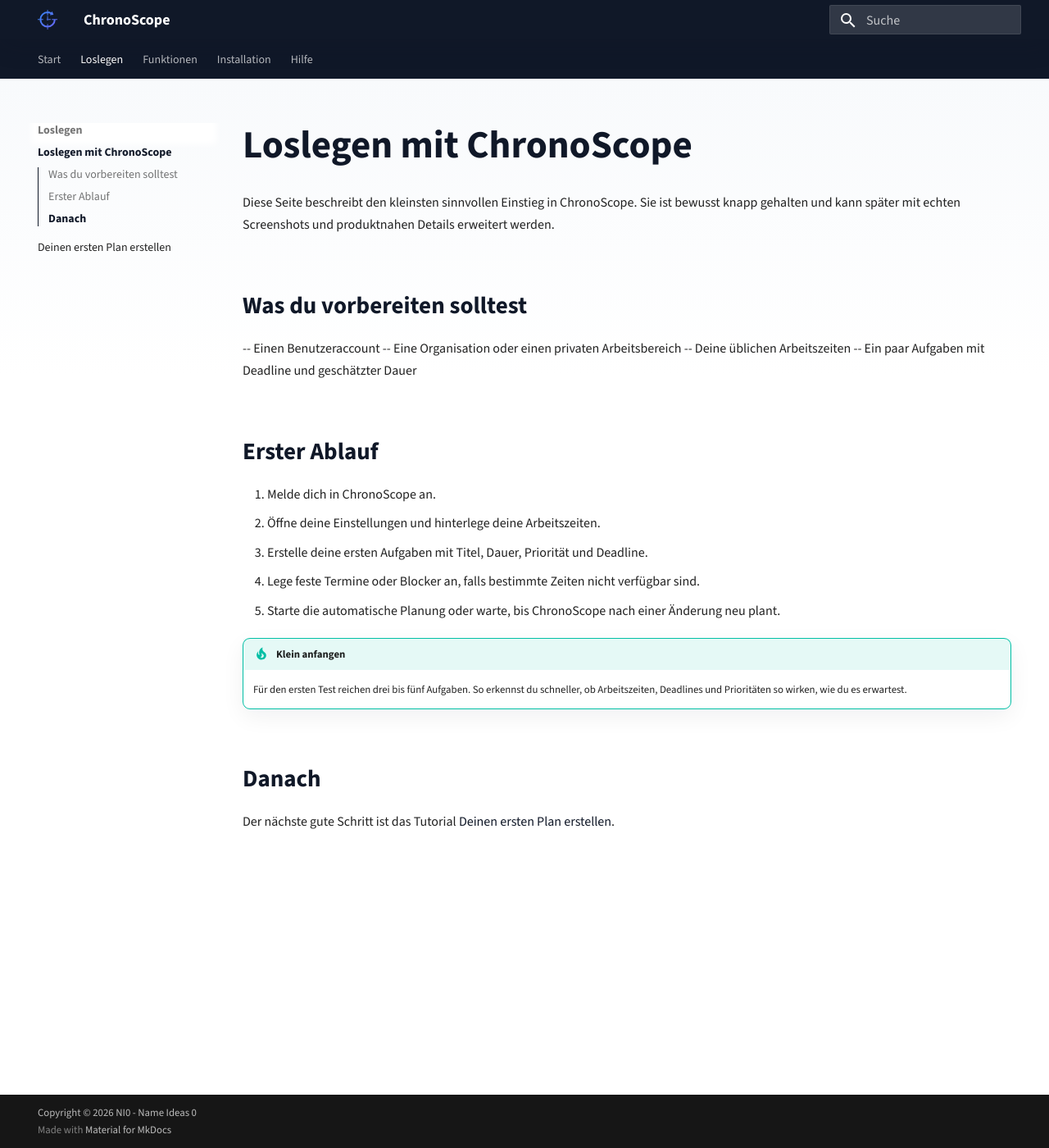
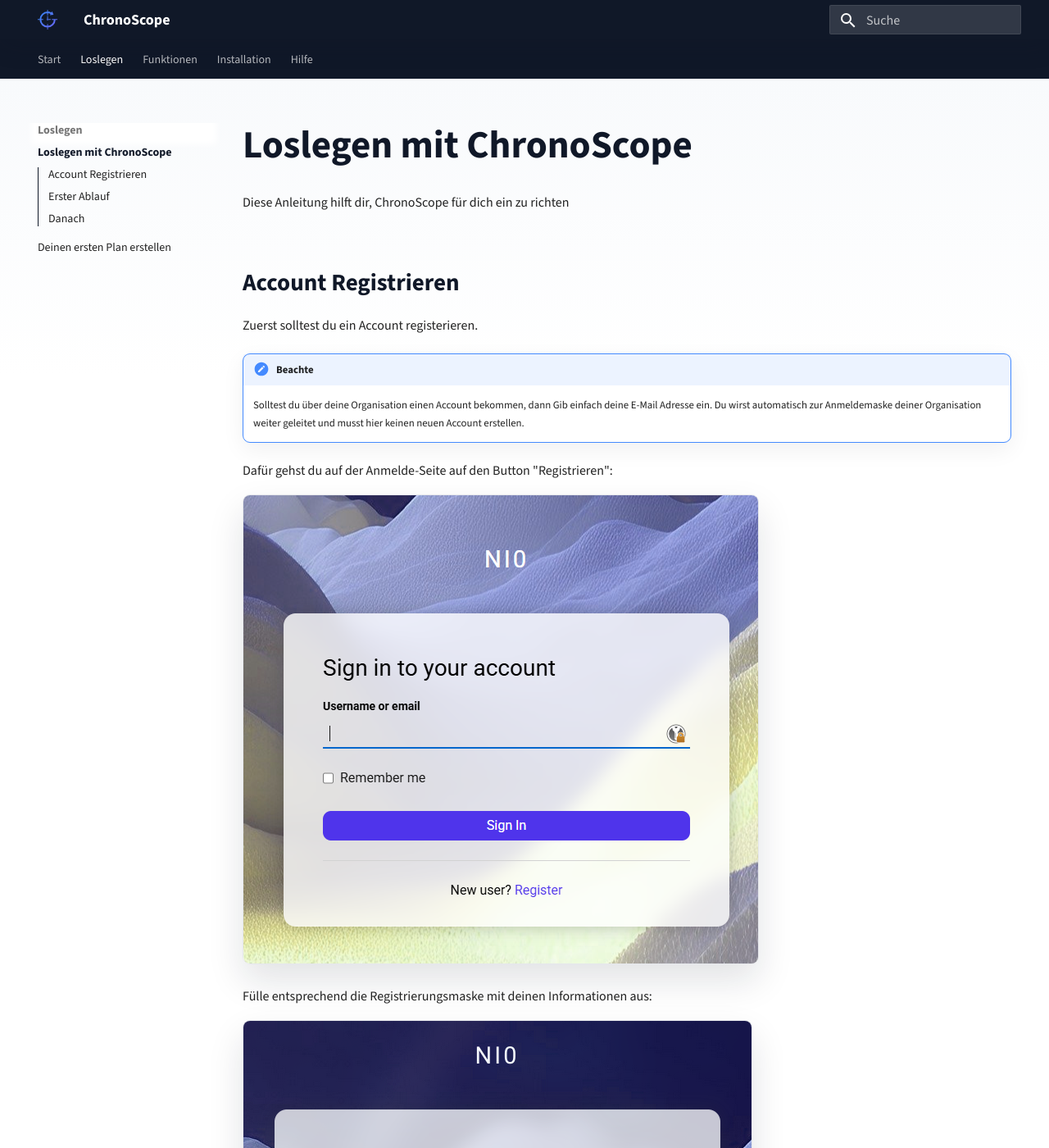
Before and after one commit to NI0-Name-Ideas-0/ni0.team-docs, an MkDocs documentation site: the page built from docs/getting-started.md, in a window 1280 px wide and 1400 px high. Shown: the whole window at 82% size. Built offline with MkDocs 1.6.1 and Material for MkDocs 9.7.7, drawn with Linux system fonts in a browser that asks for light colours; some of the changed text lies outside the part shown.

Commit message:
Update 1

```diff
--- a/docs/getting-started.md
+++ b/docs/getting-started.md
@@ -1,13 +1,30 @@
 # Loslegen mit ChronoScope
 
-Diese Seite beschreibt den kleinsten sinnvollen Einstieg in ChronoScope. Sie ist bewusst knapp gehalten und kann später mit echten Screenshots und produktnahen Details erweitert werden.
+Diese Anleitung hilft dir, ChronoScope für dich ein zu richten
 
-## Was du vorbereiten solltest
+## Account Registrieren
 
--- Einen Benutzeraccount
--- Eine Organisation oder einen privaten Arbeitsbereich
--- Deine üblichen Arbeitszeiten
--- Ein paar Aufgaben mit Deadline und geschätzter Dauer
+Zuerst solltest du ein Account registerieren.
+
+!!! note "Beachte"
+	Solltest du über deine Organisation einen Account bekommen, dann Gib einfach deine E-Mail Adresse ein.
+	Du wirst automatisch zur Anmeldemaske deiner Organisation weiter geleitet und musst hier keinen neuen Account erstellen.
+
+Dafür gehst du auf der Anmelde-Seite auf den Button "Registrieren":
+
+![Login](assets/images/Login-Page.png)
+
+Fülle entsprechend die Registrierungsmaske mit deinen Informationen aus:
+
+![Registration](assets/images/Login-Registration.png)
+
+Wichtig hierbei ist ein starkes Passwort zu verwenden und deine eigene E-Mail-Adresse.
+
+Nachdem die Informationen ausgefüllt sind, wird an deine E-Mail-Adresse eine Nachricht mit einem Bestätigungslink geschickt.
+Diesen entsprechend klicken um deinen Account zu verifizieren.
+
+![Verify](assets/images/Login-Verify.png)
+
 
 ## Erster Ablauf
 
```
Also changed, not shown: docs/index.md (+2 -2 lines), docs/assets/images/Login-Page.png (renamed from docs/assets/images/Screenshot 2026-05-10 004215.png), docs/assets/images/Login-Registration.png (added), docs/assets/images/Login-Verify.png (added), docs/assets/images/Settings-Account.png (added), docs/assets/images/Settings-Invite.png (added), docs/assets/images/Settings-Organization.png (added), docs/assets/images/Settings-Theme.png (added), docs/assets/images/Settings-Workslots.png (added).
